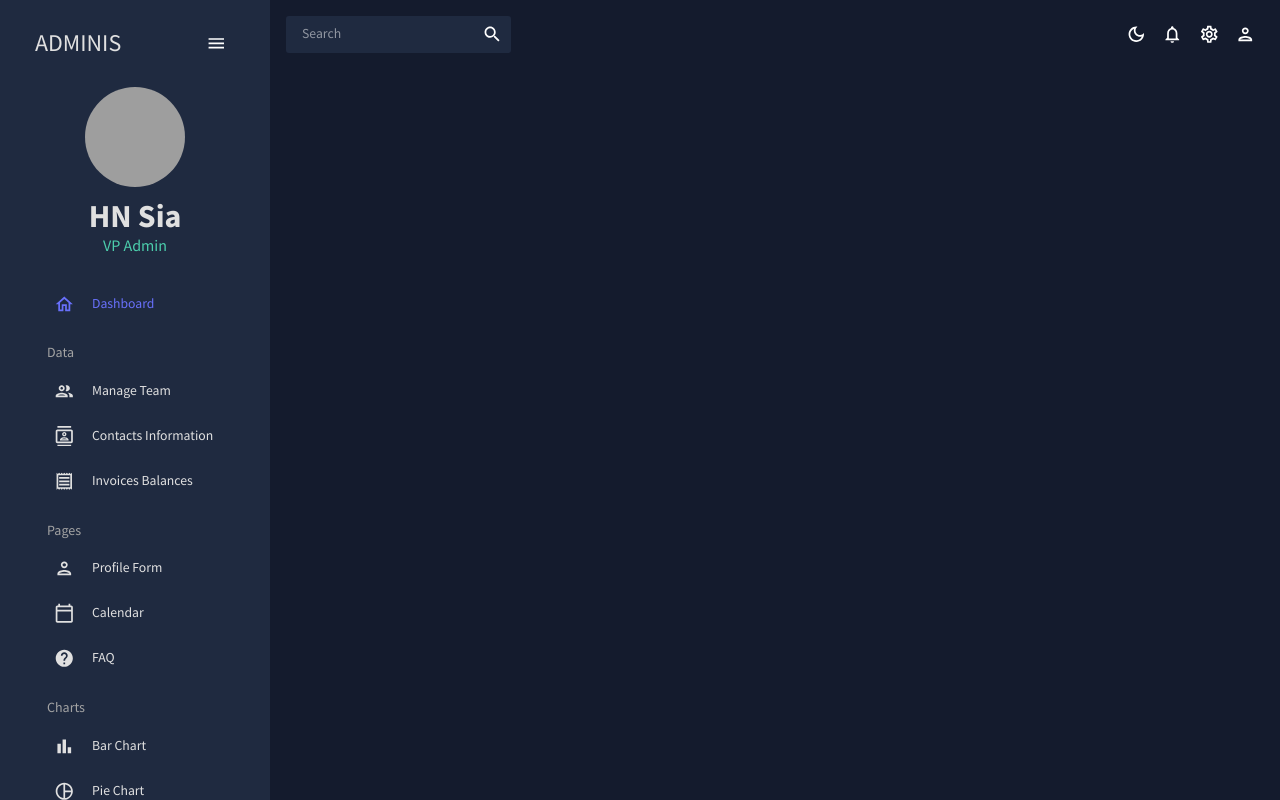
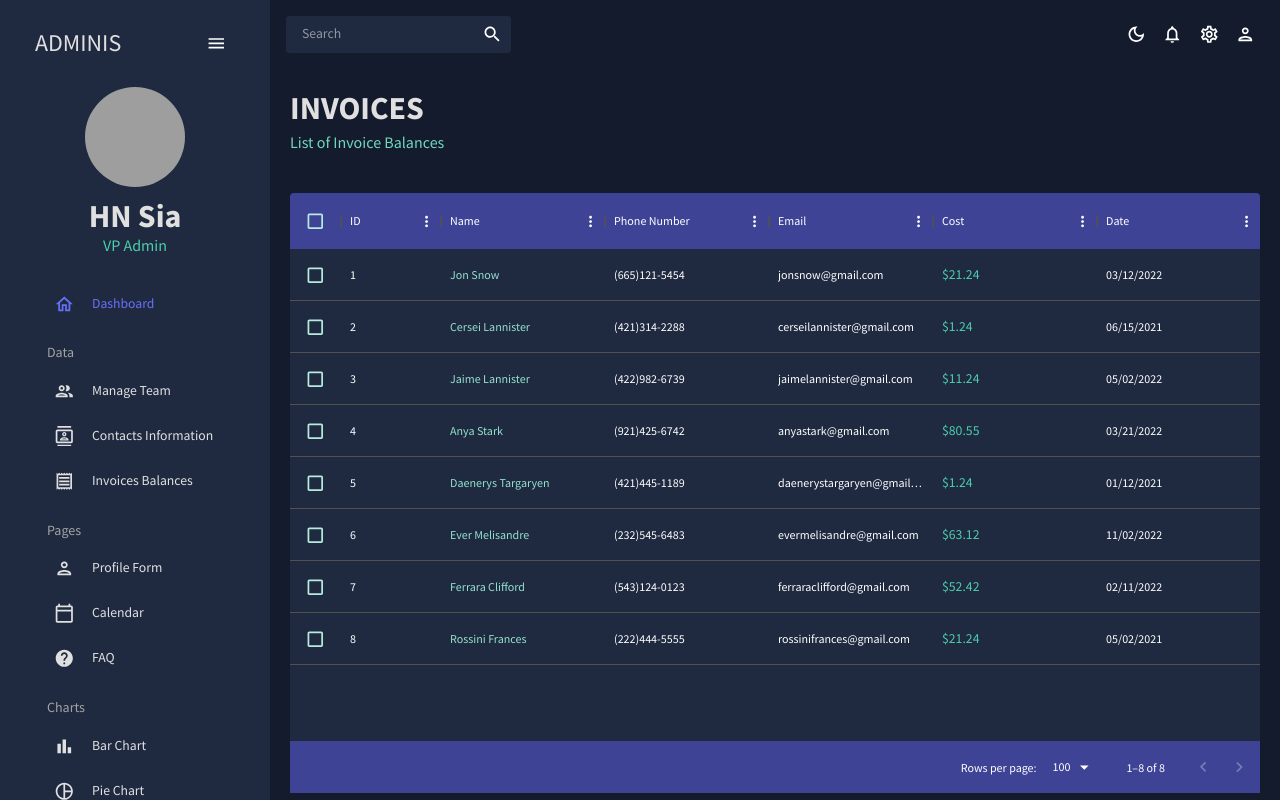
Before and after one commit to hnsia/admin-dashboard, a React (Create React App) app in the folder admin-dashboard/: page /invoices in a window 1280 px wide. Built offline with nearby package versions, Linux system fonts and the light colour scheme; grey boxes are pictures that could not be loaded.

Commit message:
Add contacts and invoices page

```diff
--- a/admin-dashboard/src/App.js
+++ b/admin-dashboard/src/App.js
@@ -5,8 +5,8 @@
 import Sidebar from "./scenes/global/Sidebar";
 import Dashboard from "./scenes/dashboard";
 import Team from "./scenes/team";
-// import Invoices from "./scenes/invoices";
-// import Contacts from "./scenes/contacts";
+import Contacts from "./scenes/contacts";
+import Invoices from "./scenes/invoices";
 // import Bar from "./scenes/bar";
 // import Form from "./scenes/form";
 // import Line from "./scenes/line";
@@ -29,9 +29,9 @@
             <Routes>
               <Route path="/" element={<Dashboard />} />
               <Route path="/team" element={<Team />} />
-              {/* <Route path="/contacts" element={<Contacts />} />
+              <Route path="/contacts" element={<Contacts />} />
               <Route path="/invoices" element={<Invoices />} />
-              <Route path="/form" element={<Form />} />
+              {/* <Route path="/form" element={<Form />} />
               <Route path="/bar" element={<Bar />} />
               <Route path="/pie" element={<Pie />} />
               <Route path="/line" element={<Line />} />
--- /dev/null
+++ b/admin-dashboard/src/scenes/contacts/index.jsx
@@ -0,0 +1,74 @@
+import { Box, useTheme } from "@mui/material";
+import { DataGrid, GridToolbar } from "@mui/x-data-grid";
+import { tokens } from "../../theme";
+import { mockDataContacts } from "../../data/mockData";
+
+import Header from "../../components/Header";
+
+const Contacts = () => {
+  const theme = useTheme();
+  const colors = tokens(theme.palette.mode);
+
+  const columns = [
+    { field: "id", headerName: "ID", flex: 0.5 },
+    { field: "registrarId", headerName: "Registrar ID" },
+    {
+      field: "name",
+      headerName: "Name",
+      flex: 1,
+      cellClassName: "name-column--cell",
+    },
+    {
+      field: "age",
+      headerName: "Age",
+      type: "number",
+      headerAlign: "left",
+      align: "left",
+    },
+    { field: "phone", headerName: "Phone Number", flex: 1 },
+    { field: "email", headerName: "Email", flex: 1 },
+    { field: "address", headerName: "Address", flex: 1 },
+    { field: "city", headerName: "City", flex: 1 },
+    { field: "zipCode", headerName: "ZipCode", flex: 1 },
+  ];
+
+  return (
+    <Box m="20px">
+      <Header
+        title="CONTACTS"
+        subtitle="List of Contacts for Future Reference"
+      />
+      <Box
+        m="40px 0 0 0"
+        height="75vh"
+        sx={{
+          "& .MuiDataGrid-root": { border: "none" },
+          "& .MuiDataGrid-cell": { borderBottom: "none" },
+          "& .name-column--cell": { color: colors.greenAccent[300] },
+          "& .MuiDataGrid-columnHeaders": {
+            backgroundColor: colors.blueAccent[700],
+            borderBottom: "none",
+          },
+          "& .MuiDataGrid-virtualScroller": {
+            backgroundColor: colors.primary[400],
+          },
+          "& .MuiDataGrid-footerContainer": {
+            borderTop: "none",
+            backgroundColor: colors.blueAccent[700],
+          },
+          "& .MuiDataGrid-toolbarContainer .MuiButton-text": {
+            color: `${colors.grey[100]} !important`,
+          },
+        }}
+      >
+        <DataGrid
+          rows={mockDataContacts}
+          columns={columns}
+          components={{ Toolbar: GridToolbar }}
+        />
+      </Box>
+    </Box>
+  );
+};
+
+export default Contacts;
--- /dev/null
+++ b/admin-dashboard/src/scenes/invoices/index.jsx
@@ -0,0 +1,67 @@
+import { Box, Typography, useTheme } from "@mui/material";
+import { DataGrid } from "@mui/x-data-grid";
+import { tokens } from "../../theme";
+import { mockDataInvoices } from "../../data/mockData";
+
+import Header from "../../components/Header";
+
+const Invoices = () => {
+  const theme = useTheme();
+  const colors = tokens(theme.palette.mode);
+
+  const columns = [
+    { field: "id", headerName: "ID" },
+    {
+      field: "name",
+      headerName: "Name",
+      flex: 1,
+      cellClassName: "name-column--cell",
+    },
+    { field: "phone", headerName: "Phone Number", flex: 1 },
+    { field: "email", headerName: "Email", flex: 1 },
+    {
+      field: "cost",
+      headerName: "Cost",
+      flex: 1,
+      renderCell: (params) => (
+        <Typography color={colors.greenAccent[500]}>
+          ${params.row.cost}
+        </Typography>
+      ),
+    },
+    { field: "date", headerName: "Date", flex: 1 },
+  ];
+
+  return (
+    <Box m="20px">
+      <Header title="INVOICES" subtitle="List of Invoice Balances" />
+      <Box
+        m="40px 0 0 0"
+        height="75vh"
+        sx={{
+          "& .MuiDataGrid-root": { border: "none" },
+          "& .MuiDataGrid-cell": { borderBottom: "none" },
+          "& .name-column--cell": { color: colors.greenAccent[300] },
+          "& .MuiDataGrid-columnHeaders": {
+            backgroundColor: colors.blueAccent[700],
+            borderBottom: "none",
+          },
+          "& .MuiDataGrid-virtualScroller": {
+            backgroundColor: colors.primary[400],
+          },
+          "& .MuiDataGrid-footerContainer": {
+            borderTop: "none",
+            backgroundColor: colors.blueAccent[700],
+          },
+          "& .MuiCheckbox-root": {
+            color: `${colors.greenAccent[200]} !important`,
+          },
+        }}
+      >
+        <DataGrid checkboxSelection rows={mockDataInvoices} columns={columns} />
+      </Box>
+    </Box>
+  );
+};
+
+export default Invoices;
```
